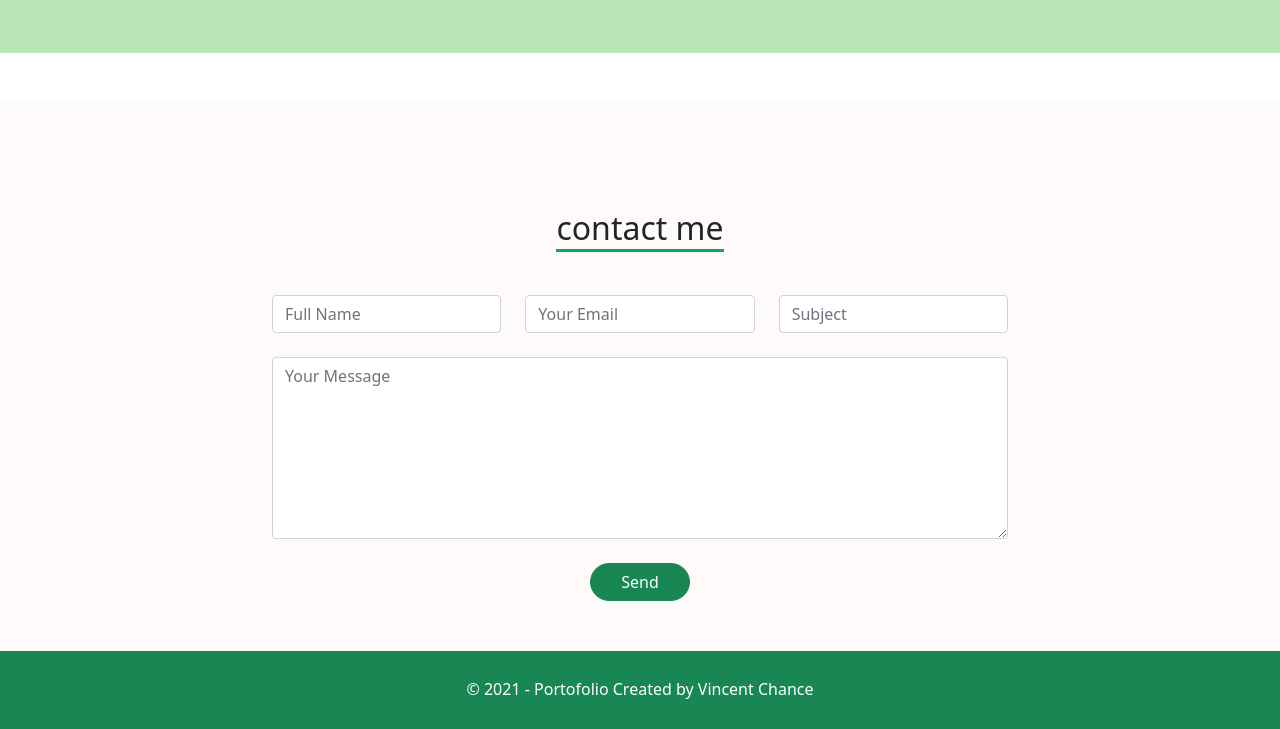
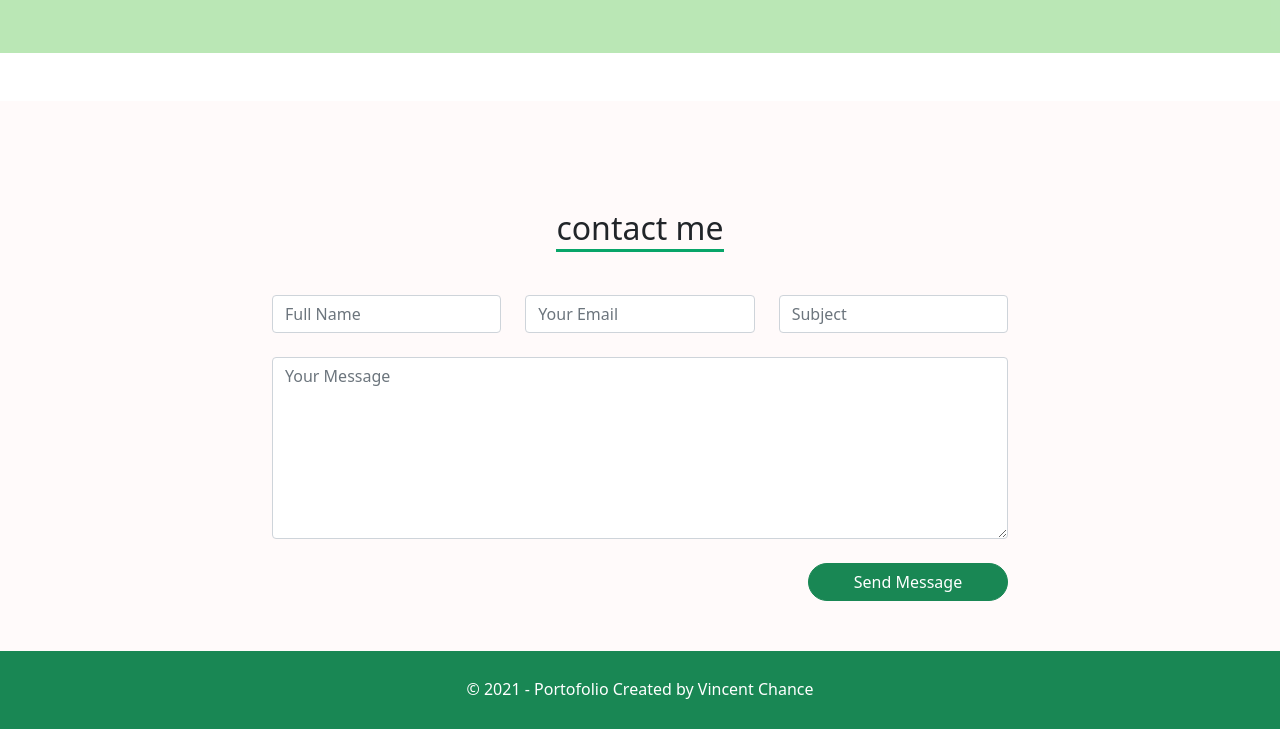
Before and after one commit to vincentchance/vincentchance.github.io, a plain HTML site: page index.html in a window 1280 px wide. Shown: the part 1748-2477 px from the top of the page. Drawn offline with nearby package versions, Linux system fonts and the light colour scheme.

Commit message:
Update style and index.html
redesign contact

```diff
--- a/index.html
+++ b/index.html
@@ -132,7 +132,10 @@
                 <div class="col-md-12 mt-4 mb-4">
                   <textarea class="form-control" id="message" rows="7" placeholder="Your Message"></textarea>
                 </div>
-              <button type="submit" id="btn" class="btn btn-success rounded-pill">Send</button>
+                <div>
+                  <button type="submit" id="btn" class="btn btn-success rounded-pill pull">Send Message</button>
+                </div>
+              </div>
             </form>
           </div>
         </div>
--- a/styles/style.css
+++ b/styles/style.css
@@ -32,10 +32,9 @@
 }
 /*send*/
 #btn {
-  margin: auto;
-  display: block;
+  float: right;
   text-align: center;
-  width: 100px;
+  width: 200px;
 }
 /*footer*/
 #footer {
@@ -51,4 +50,5 @@
   position: fixed;
   bottom: 30px;
   right: 15px;
+  display: none;
 }
```
